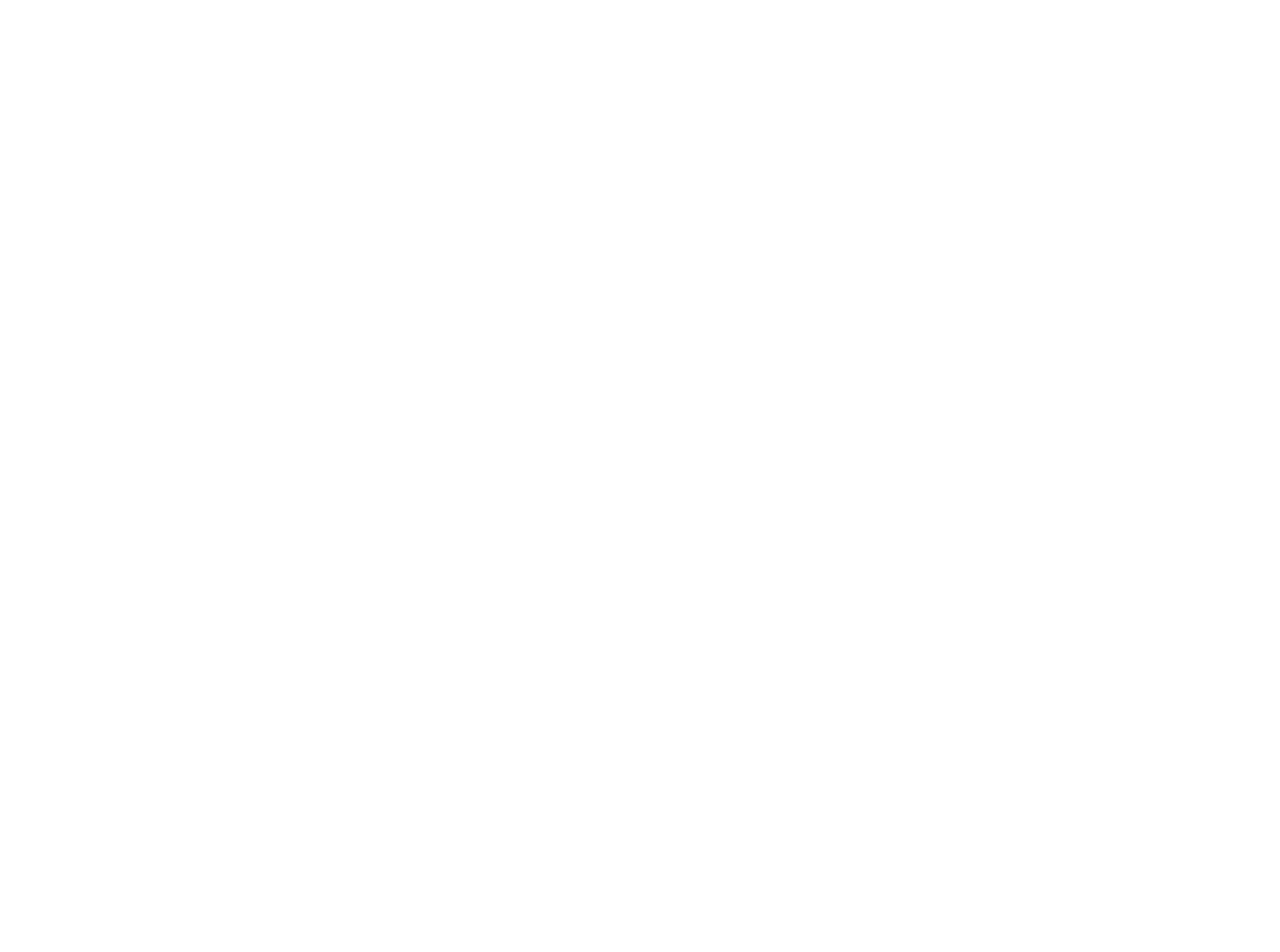
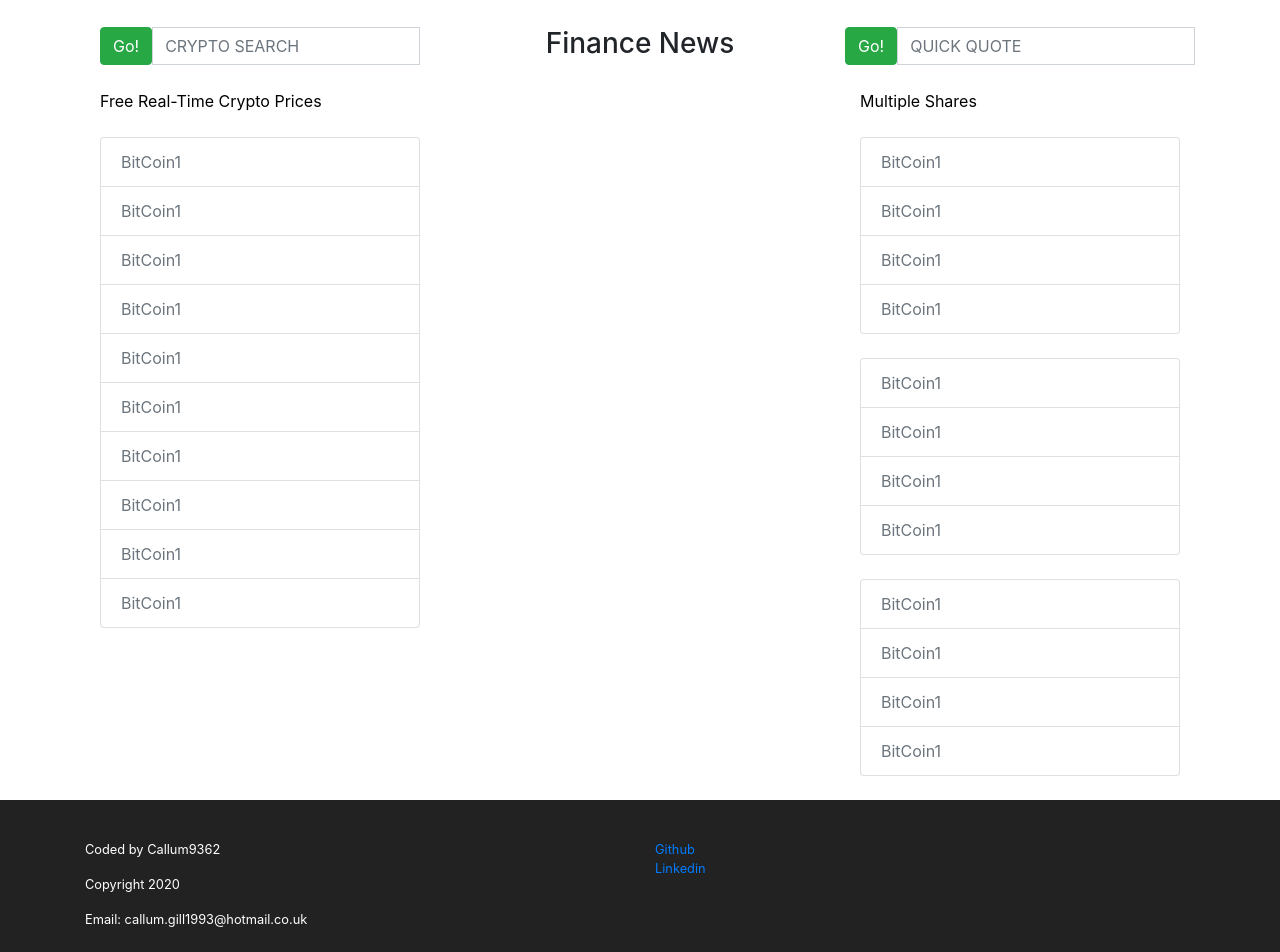
Before and after one commit to Callum9362/investment-site, a Vue app: page / in a window 1280 px wide. Shown: the part 300-1252 px from the top of the page. Before the commit the page ends 800 px from the top, so only its background shows below. Built offline with nearby package versions, Linux system fonts and the light colour scheme.

Commit message:
Added the cryptosearch, financenews, quickquote components

```diff
--- a/package.json
+++ b/package.json
@@ -8,6 +8,7 @@
     "lint": "vue-cli-service lint"
   },
   "dependencies": {
+    "bootstrap": "^3.4.1",
     "core-js": "^3.6.5",
     "vue": "^2.6.11"
   },
--- a/src/App.vue
+++ b/src/App.vue
@@ -3,6 +3,21 @@
     <Nav />
     <Menu />
     <MarketSummary />
+    <div class="container">
+      <div class="row">
+        <div class="col-md">
+          <CryptoSearch />
+        </div>
+        <div class="col-md">
+          <FinanceNews />
+        </div>
+        <div class="col-md">
+          <QuickQuote />
+        </div>
+      </div>
+    </div>
+    <br>
+    <Footer />
   </div>
 </template>
 
@@ -10,10 +25,14 @@
 import Nav from './components/Nav.vue'
 import Menu from './components/Menu.vue'
 import MarketSummary from './components/MarketSummary.vue'
+import CryptoSearch from './components/CryptoSearch.vue'
+import QuickQuote from './components/QuickQuote.vue'
+import FinanceNews from './components/FinanceNews.vue'
+import Footer from './components/Footer.vue'
 
 export default {
   name: 'App',
-  components: { Nav, Menu, MarketSummary}
+  components: { Nav, Menu, MarketSummary, CryptoSearch, QuickQuote,FinanceNews, Footer}
 }
 </script>
 
--- /dev/null
+++ b/src/components/CryptoSearch.vue
@@ -0,0 +1,57 @@
+<template>
+  <section class="cryptoSearch">
+    <div class="container">
+      <div class="input-group">
+        <span class="input-group-btn">
+          <button class="btn btn-success" type="button">Go!</button>
+        </span>
+        <input
+          type="text"
+          class="form-control"
+          aria-label="..."
+          placeholder="CRYPTO SEARCH"
+        />
+        <div class="input-group-btn"></div>
+      </div>
+    </div>
+    <br />
+    <div class="container">
+      <a class="link text-center" href="">Free Real-Time Crypto Prices</a>
+    </div>
+    <br />
+
+    <div class="container">
+          <div class="list-group">
+            <a href="#" class="list-group-item disabled">BitCoin1 </a>
+            <a href="#" class="list-group-item disabled">BitCoin1</a>
+            <a href="#" class="list-group-item disabled">BitCoin1</a>
+            <a href="#" class="list-group-item disabled">BitCoin1</a>
+            <a href="#" class="list-group-item disabled">BitCoin1</a>
+            <a href="#" class="list-group-item disabled">BitCoin1</a>
+            <a href="#" class="list-group-item disabled">BitCoin1</a>
+            <a href="#" class="list-group-item disabled">BitCoin1</a>
+            <a href="#" class="list-group-item disabled">BitCoin1</a>
+            <a href="#" class="list-group-item disabled">BitCoin1</a>
+          </div>
+    </div>
+  </section>
+</template>
+
+<script>
+export default {
+  name: "CryptoSearch",
+  components: {},
+};
+</script>
+
+<style>
+.cryptoSearch {
+  padding-top: 45px;
+}
+
+.link {
+  color: black;
+  padding-top: 10px;
+  padding-bottom: 10px;
+}
+</style>
--- /dev/null
+++ b/src/components/FinanceNews.vue
@@ -0,0 +1,18 @@
+<template>
+  <section class="financeNews text-center">
+     <h3>Finance News</h3>
+  </section>
+</template>
+
+<script>
+export default {
+  name: "CryptoSearch",
+  components: {},
+};
+</script>
+
+<style>
+.financeNews {
+  padding-top: 45px;
+}
+</style>
--- /dev/null
+++ b/src/components/Footer.vue
@@ -0,0 +1,49 @@
+<template>
+  <section class="footer">
+  <footer id="footer-main">
+    <div class="container">
+      <div class="row">
+        <div class="col-sm">
+          <p>Coded by Callum9362</p>
+          <p>Copyright 2020</p>
+          <p>Email: callum.gill1993@hotmail.co.uk</p>
+        </div>
+        <div class="col-sm">
+          <ul class="list-unstyled">
+            <li><i class="icon-github"></i><a href="https://github.com/Callum9362">Github</a></li>
+            <li><i class="fa-linkedin"></i><a href="https://www.linkedin.com/in/callum-gill-9b753ba7/">Linkedin</a></li>
+          </ul>
+        </div>
+      </div>
+    </div>
+  </footer>
+  </section>
+</template>
+
+<script>
+
+export default {
+  name: 'Footer',
+  components: {
+  }
+}
+</script>
+
+<style>
+#footer-main {
+    padding-top: 15px;
+    background: #222;
+    color: white;
+    font-size: 0.8rem;
+    padding: 2.5rem 0;
+}
+
+#workskills1{
+    padding-top: 15px;
+}
+
+#workskills2{
+    padding-top: 25px;
+    padding-bottom: 25px;
+}
+</style>
--- /dev/null
+++ b/src/components/QuickQuote.vue
@@ -0,0 +1,64 @@
+<template>
+  <section class="quickQuote">
+    <div class="input-group">
+      <span class="input-group-btn">
+        <button class="btn btn-success" type="button">Go!</button>
+      </span>
+      <input
+        type="text"
+        class="form-control"
+        aria-label="..."
+        placeholder="QUICK QUOTE"
+      />
+      <div class="input-group-btn">
+        <!-- Buttons -->
+      </div>
+    </div>
+    <br>
+    <div class="container">
+      <a class="link text-center" href="">Multiple Shares</a>
+    </div>
+    <br>
+    <div class="container">
+      <div class="list-group">
+      <a href="#" class="list-group-item disabled">BitCoin1 </a>
+      <a href="#" class="list-group-item disabled">BitCoin1</a>
+      <a href="#" class="list-group-item disabled">BitCoin1</a>
+      <a href="#" class="list-group-item disabled">BitCoin1</a>
+      </div>
+    </div>
+    <br>
+    <div class="container">
+      <div class="list-group">
+      <a href="#" class="list-group-item disabled">BitCoin1 </a>
+      <a href="#" class="list-group-item disabled">BitCoin1</a>
+      <a href="#" class="list-group-item disabled">BitCoin1</a>
+      <a href="#" class="list-group-item disabled">BitCoin1</a>
+      </div>
+    </div>
+     <br>
+    <div class="container">
+      <div class="list-group">
+      <a href="#" class="list-group-item disabled">BitCoin1 </a>
+      <a href="#" class="list-group-item disabled">BitCoin1</a>
+      <a href="#" class="list-group-item disabled">BitCoin1</a>
+      <a href="#" class="list-group-item disabled">BitCoin1</a>
+      </div>
+    </div>
+
+
+  </section>
+</template>
+
+<script>
+export default {
+  name: "QuickQuote",
+  components: {},
+};
+</script>
+
+<style>
+.quickQuote {
+  padding-top: 45px;
+}
+</style>
```
Also changed, not shown: 1 other file (tests, documents, lock files or other folders).
